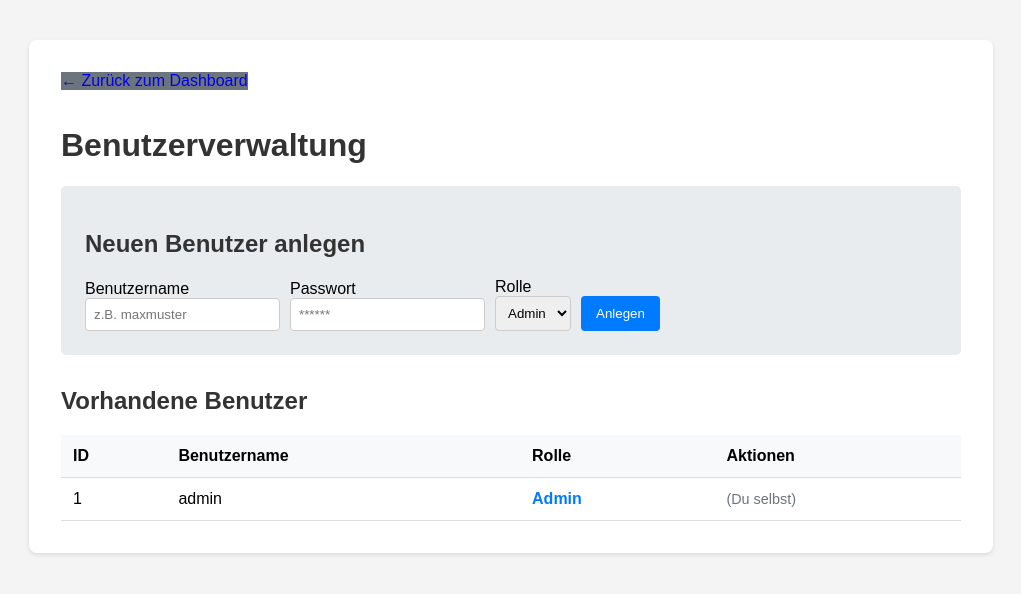
After one commit to Jkeil78/medienverwaltung, a Flask app: page /admin/users in a window 1280 px wide. The commit adds this page. Shown: the top 594 px of the page, without its empty margins (129-1150 px from the left). Run offline with Flask 3, Linux system fonts and the light colour scheme; a user stored in the database is signed in.

Commit message:
Feature: Admin-Interface und Passwort-Änderung hinzugefügt

```diff
--- a/app.py
+++ b/app.py
@@ -9,20 +9,19 @@ app = Flask(__name__)
 # -- KONFIGURATION --
 app.config['SQLALCHEMY_DATABASE_URI'] = 'sqlite:///medien.db'
 app.config['SQLALCHEMY_TRACK_MODIFICATIONS'] = False
-app.config['SECRET_KEY'] = 'dev-key-bitte-aendern' # In Produktion unbedingt ändern!
+app.config['SECRET_KEY'] = 'dev-key-bitte-aendern'
 
 # -- EXTENSIONS INIT --
 db = SQLAlchemy(app)
 login_manager = LoginManager()
 login_manager.init_app(app)
-login_manager.login_view = 'login' # Wohin wird man geleitet, wenn man nicht eingeloggt ist?
+login_manager.login_view = 'login'
 
 # -- DATENBANK MODELLE --
 
 class Role(db.Model):
     id = db.Column(db.Integer, primary_key=True)
     name = db.Column(db.String(50), unique=True)
-    # Beziehung zu Usern (One-to-Many)
     users = db.relationship('User', backref='role', lazy='dynamic')
 
     def __repr__(self):
@@ -35,42 +34,34 @@ class User(UserMixin, db.Model):
     role_id = db.Column(db.Integer, db.ForeignKey('role.id'))
 
     def set_password(self, password):
-        """Erstellt einen sicheren Hash aus dem Passwort."""
         self.password_hash = generate_password_hash(password)
 
     def check_password(self, password):
-        """Prüft, ob das Passwort zum Hash passt."""
         return check_password_hash(self.password_hash, password)
 
     def has_role(self, role_name):
-        """Hilfsfunktion für RBAC: Prüft, ob der User eine bestimmte Rolle hat."""
         if self.role is None:
             return False
         return self.role.name == role_name
 
-# -- LOGIN MANAGER LOADER --
+# -- LOGIN MANAGER --
 @login_manager.user_loader
 def load_user(user_id):
     return User.query.get(int(user_id))
 
-# -- HILFSFUNKTIONEN (SETUP) --
+# -- SETUP HELPER --
 def create_initial_data():
-    """Erstellt Standard-Rollen und einen Admin-User, falls noch nicht vorhanden."""
-    # Rollen anlegen
     if not Role.query.filter_by(name='Admin').first():
         db.session.add(Role(name='Admin'))
         db.session.add(Role(name='User'))
         db.session.commit()
-        print("Standard-Rollen erstellt.")
 
-    # Admin User anlegen
     if not User.query.filter_by(username='admin').first():
         admin_role = Role.query.filter_by(name='Admin').first()
         admin = User(username='admin', role=admin_role)
-        admin.set_password('admin123') # Initiales Passwort
+        admin.set_password('admin123')
         db.session.add(admin)
         db.session.commit()
-        print("User 'admin' mit Passwort 'admin123' erstellt.")
 
 # -- ROUTEN --
 
@@ -86,14 +77,14 @@ def login():
     if request.method == 'POST':
         username = request.form.get('username')
         password = request.form.get('password')
-
         user = User.query.filter_by(username=username).first()
 
         if user and user.check_password(password):
             login_user(user)
+            flash('Erfolgreich eingeloggt.', 'success')
             return redirect(url_for('index'))
         else:
-            flash('Login fehlgeschlagen. Bitte Daten prüfen.')
+            flash('Login fehlgeschlagen. Bitte Daten prüfen.', 'error')
 
     return render_template('login.html')
 
@@ -101,20 +92,95 @@ def login():
 @login_required
 def logout():
     logout_user()
+    flash('Du wurdest ausgeloggt.', 'info')
     return redirect(url_for('login'))
 
-# Beispiel für eine geschützte Route (RBAC)
+# -- ROUTE: PASSWORT ÄNDERN (NEU) --
+@app.route('/profile/change_password', methods=['GET', 'POST'])
+@login_required
+def change_password():
+    if request.method == 'POST':
+        current_password = request.form.get('current_password')
+        new_password = request.form.get('new_password')
+        confirm_password = request.form.get('confirm_password')
+
+        # 1. Prüfen, ob das alte Passwort stimmt
+        if not current_user.check_password(current_password):
+            flash('Das aktuelle Passwort ist falsch.', 'error')
+            return redirect(url_for('change_password'))
+
+        # 2. Prüfen, ob die neuen Passwörter übereinstimmen
+        if new_password != confirm_password:
+            flash('Die neuen Passwörter stimmen nicht überein.', 'error')
+            return redirect(url_for('change_password'))
+
+        # 3. Speichern
+        current_user.set_password(new_password)
+        db.session.commit()
+        flash('Passwort erfolgreich geändert!', 'success')
+        return redirect(url_for('index'))
+
+    return render_template('change_password.html')
+
+
+# -- ROUTEN: ADMIN --
+
 @app.route('/admin')
 @login_required
-def admin_panel():
+def admin_redirect():
+    return redirect(url_for('admin_users'))
+
+@app.route('/admin/users')
+@login_required
+def admin_users():
     if not current_user.has_role('Admin'):
-        return "Zugriff verweigert: Nur für Admins!", 403
-    return "Willkommen im Admin-Bereich"
+        flash('Zugriff verweigert.', 'error')
+        return redirect(url_for('index'))
+
+    users = User.query.all()
+    roles = Role.query.all()
+    return render_template('admin_users.html', users=users, roles=roles)
+
+@app.route('/admin/users/create', methods=['POST'])
+@login_required
+def user_create():
+    if not current_user.has_role('Admin'):
+        return redirect(url_for('index'))
+
+    username = request.form.get('username')
+    password = request.form.get('password')
+    role_id = request.form.get('role_id')
+
+    if User.query.filter_by(username=username).first():
+        flash(f'Benutzer {username} existiert bereits.', 'error')
+    else:
+        new_user = User(username=username, role_id=role_id)
+        new_user.set_password(password)
+        db.session.add(new_user)
+        db.session.commit()
+        flash(f'Benutzer {username} angelegt.', 'success')
+
+    return redirect(url_for('admin_users'))
+
+@app.route('/admin/users/delete/<int:user_id>')
+@login_required
+def user_delete(user_id):
+    if not current_user.has_role('Admin'):
+        return redirect(url_for('index'))
+
+    user_to_delete = User.query.get_or_404(user_id)
+    if user_to_delete.id == current_user.id:
+        flash('Du kannst dich nicht selbst löschen!', 'error')
+    else:
+        db.session.delete(user_to_delete)
+        db.session.commit()
+        flash(f'Benutzer {user_to_delete.username} gelöscht.', 'success')
+
+    return redirect(url_for('admin_users'))
 
 # -- START --
 if __name__ == '__main__':
     with app.app_context():
         db.create_all()
-        create_initial_data() # Initialisiert Daten beim Start
-
+        create_initial_data()
     app.run(host='0.0.0.0', port=5000, debug=True)
--- /dev/null
+++ b/templates/admin_users.html
@@ -0,0 +1,115 @@
+<!DOCTYPE html>
+<html lang="de">
+<head>
+    <meta charset="UTF-8">
+    <meta name="viewport" content="width=device-width, initial-scale=1.0">
+    <title>Admin - Benutzerverwaltung</title>
+    <style>
+        body { font-family: sans-serif; padding: 2rem; background-color: #f4f4f4; }
+        .container { max-width: 900px; margin: auto; background: white; padding: 2rem; border-radius: 8px; box-shadow: 0 2px 4px rgba(0,0,0,0.1); }
+        h1, h2 { color: #333; }
+
+        /* Tabellen Styling */
+        table { width: 100%; border-collapse: collapse; margin-top: 1rem; }
+        th, td { text-align: left; padding: 12px; border-bottom: 1px solid #ddd; }
+        th { background-color: #f8f9fa; }
+
+        /* Formular Styling */
+        .add-user-box { background-color: #e9ecef; padding: 1.5rem; border-radius: 5px; margin-bottom: 2rem; }
+        .form-row { display: flex; gap: 10px; align-items: flex-end; }
+        .form-group { display: flex; flex-direction: column; }
+        input, select { padding: 8px; border: 1px solid #ccc; border-radius: 4px; }
+
+        /* Buttons & Alerts */
+        button { padding: 10px 15px; cursor: pointer; border: none; border-radius: 4px; color: white; }
+        .btn-primary { background-color: #007bff; }
+        .btn-danger { background-color: #dc3545; text-decoration: none; padding: 5px 10px; font-size: 0.9em; display: inline-block; }
+        .btn-back { background-color: #6c757d; text-decoration: none; display: inline-block; margin-bottom: 1rem; }
+
+        .alert { padding: 10px; margin-bottom: 1rem; border-radius: 4px; }
+        .alert.success { background-color: #d4edda; color: #155724; }
+        .alert.error { background-color: #f8d7da; color: #721c24; }
+        .alert.info { background-color: #cce5ff; color: #004085; }
+    </style>
+</head>
+<body>
+
+<div class="container">
+    <a href="/" class="btn-back button">← Zurück zum Dashboard</a>
+
+    <h1>Benutzerverwaltung</h1>
+
+    {% with messages = get_flashed_messages(with_categories=true) %}
+        {% if messages %}
+            {% for category, message in messages %}
+                <div class="alert {{ category }}">{{ message }}</div>
+            {% endfor %}
+        {% endif %}
+    {% endwith %}
+
+    <div class="add-user-box">
+        <h2>Neuen Benutzer anlegen</h2>
+        <form method="POST" action="{{ url_for('user_create') }}">
+            <div class="form-row">
+                <div class="form-group">
+                    <label>Benutzername</label>
+                    <input type="text" name="username" required placeholder="z.B. maxmuster">
+                </div>
+                <div class="form-group">
+                    <label>Passwort</label>
+                    <input type="password" name="password" required placeholder="******">
+                </div>
+                <div class="form-group">
+                    <label>Rolle</label>
+                    <select name="role_id">
+                        {% for role in roles %}
+                            <option value="{{ role.id }}">{{ role.name }}</option>
+                        {% endfor %}
+                    </select>
+                </div>
+                <div class="form-group">
+                    <button type="submit" class="btn-primary">Anlegen</button>
+                </div>
+            </div>
+        </form>
+    </div>
+
+    <h2>Vorhandene Benutzer</h2>
+    <table>
+        <thead>
+            <tr>
+                <th>ID</th>
+                <th>Benutzername</th>
+                <th>Rolle</th>
+                <th>Aktionen</th>
+            </tr>
+        </thead>
+        <tbody>
+            {% for user in users %}
+            <tr>
+                <td>{{ user.id }}</td>
+                <td>{{ user.username }}</td>
+                <td>
+                    <span style="font-weight: bold; color: {{ '#007bff' if user.role.name == 'Admin' else '#28a745' }};">
+                        {{ user.role.name }}
+                    </span>
+                </td>
+                <td>
+                    {% if user.id != current_user.id %}
+                        <a href="{{ url_for('user_delete', user_id=user.id) }}"
+                           class="btn-danger"
+                           onclick="return confirm('Benutzer {{ user.username }} wirklich löschen?');">
+                           Löschen
+                        </a>
+                    {% else %}
+                        <span style="color: #6c757d; font-size: 0.9em;">(Du selbst)</span>
+                    {% endif %}
+                </td>
+            </tr>
+            {% endfor %}
+        </tbody>
+    </table>
+</div>
+
+</body>
+</html>
```
Also changed, not shown: templates/change_password.html (added, +57 -0 lines), templates/index.html (+18 -5 lines).
